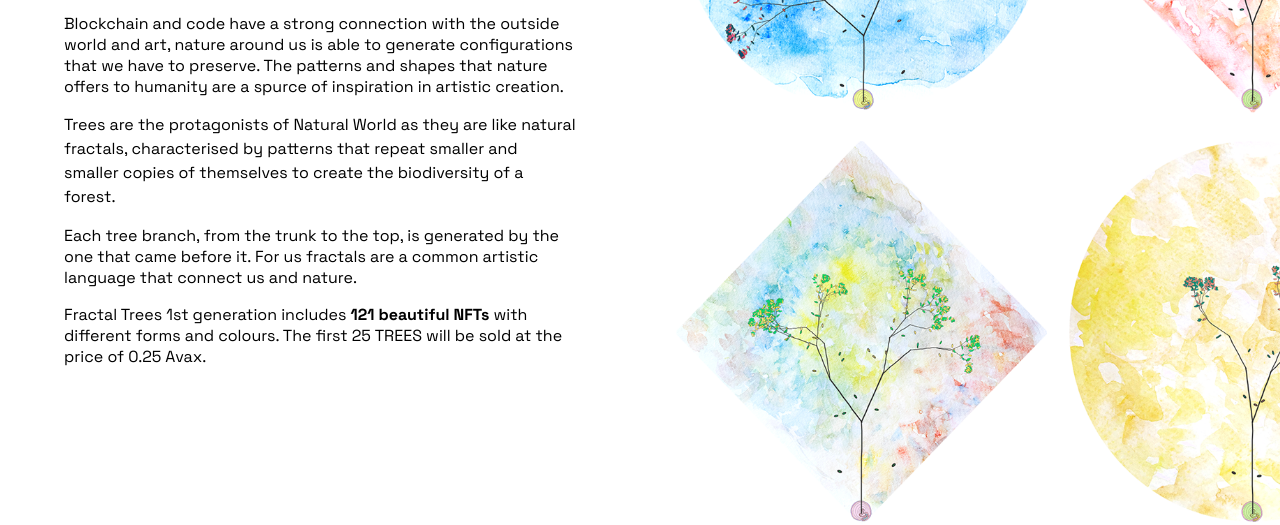
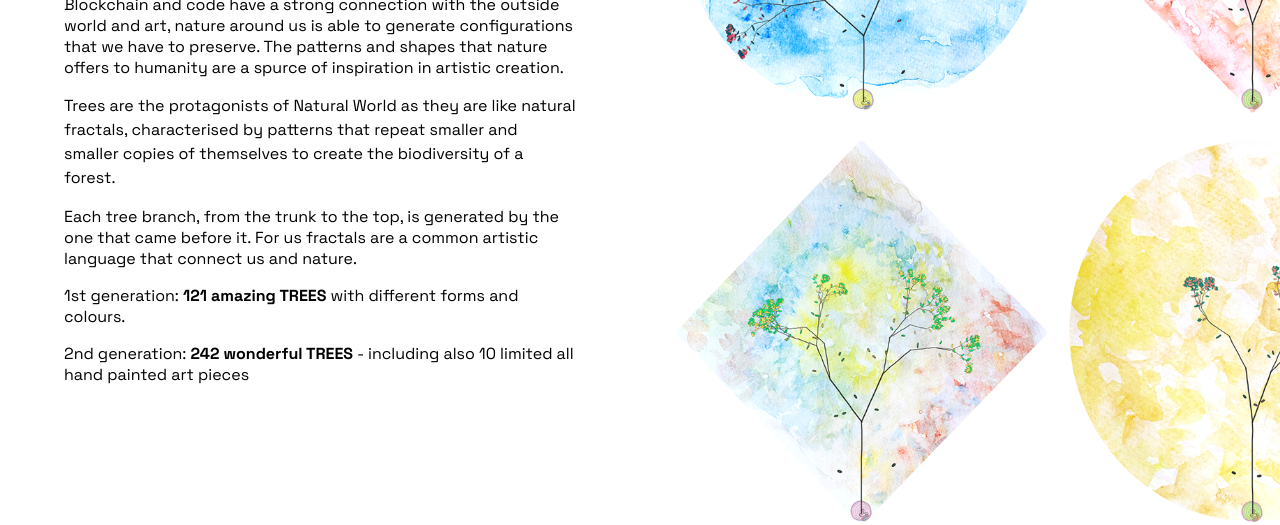
Before and after one commit to avaxart/fractal-trees, a plain HTML site: page index.html in a window 1280 px wide. Shown: the part 273-798 px from the top of the page. Drawn offline with nearby package versions, Linux system fonts and the light colour scheme.

Commit message:
Update index.html

```diff
--- a/index.html
+++ b/index.html
@@ -46,8 +46,8 @@
                     For us fractals are a common artistic language that connect us and nature.
                    <p></p>
 
-                    Fractal Trees 1st generation includes <b> 121 beautiful NFTs </b> with different forms and colours.
-            The first 25 TREES will be sold at the price of 0.25 Avax.
+                    1st generation: <b> 121 amazing TREES </b> with different forms and colours. <p></p>
+                    2nd generation: <b> 242 wonderful TREES </b> - including also 10 limited all hand painted art pieces
 
                     <p></p>
 
```
